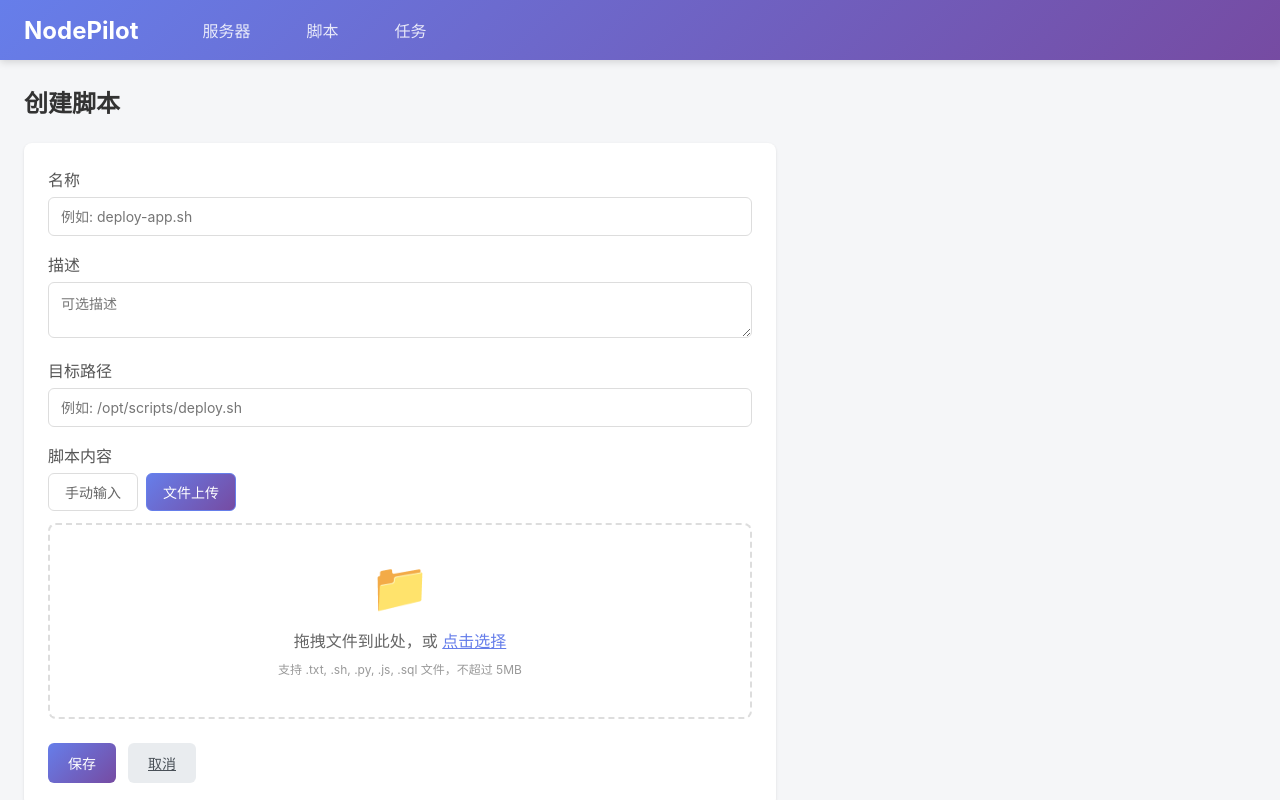
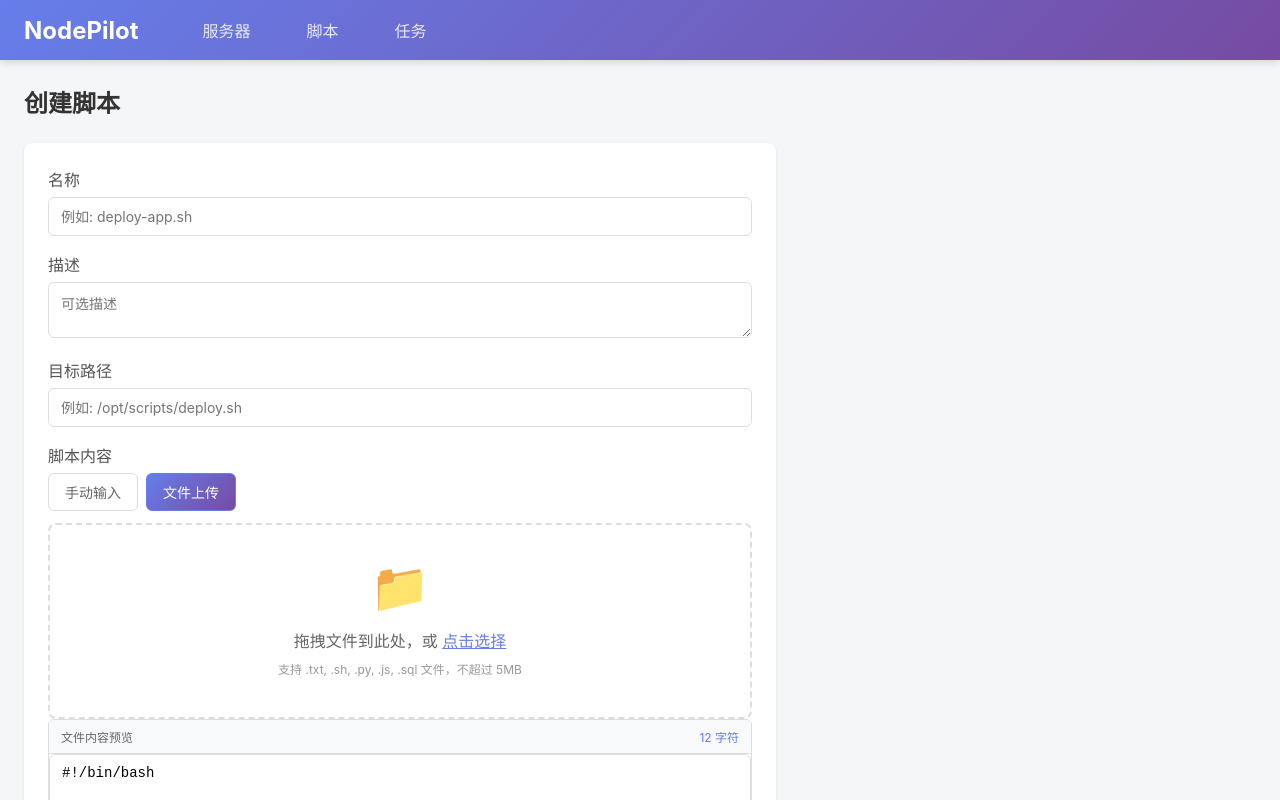
Before and after one commit to gcggcg/node-pilot, a Vue app in the folder frontend/: page /scripts/new in a window 1280 px wide. Both pictures are taken after a click on the button "文件上传". Shown: the top 800 px of the page. Built offline with nearby package versions, Linux system fonts and the light colour scheme.

Commit message:
AI自动化开发+03-mode-switching-data-preservation.md

```diff
--- a/frontend/src/views/ScriptForm.vue
+++ b/frontend/src/views/ScriptForm.vue
@@ -59,7 +59,16 @@
                     </div>
                 </div>
 
-                <textarea v-else v-model="form.content" rows="12" required placeholder="#!/bin/bash&#10;echo 'Hello World'" class="code"></textarea>
+                <div v-if="inputMode === 'manual'" class="input-area">
+                    <textarea v-model="form.content" rows="12" required placeholder="#!/bin/bash&#10;echo 'Hello World'" class="code"></textarea>
+                </div>
+                <div v-else class="upload-preview">
+                    <div class="preview-header">
+                        <span>文件内容预览</span>
+                        <span class="file-info">{{ uploadedContent.length }} 字符</span>
+                    </div>
+                    <textarea v-model="form.content" rows="12" class="code" readonly></textarea>
+                </div>
             </div>
 
             <div class="actions">
@@ -73,7 +82,7 @@
 </template>
 
 <script setup lang="ts">
-import { ref, computed, onMounted } from 'vue';
+import { ref, computed, onMounted, watch } from 'vue';
 import { useRouter, useRoute } from 'vue-router';
 import { useScriptStore } from '@/stores/script';
 import { scriptApi } from '@/api';
@@ -98,6 +107,17 @@ const isUploading = ref(false);
 const uploadError = ref<string | null>(null);
 const manualContent = ref(form.value.content);
 const uploadedContent = ref('');
+
+// 切换模式时同步内容
+watch(inputMode, (newMode, oldMode) => {
+    if (newMode === 'manual' && uploadedContent.value) {
+        // 切换到手动模式，保存上传内容用于恢复
+        manualContent.value = form.value.content;
+    } else if (newMode === 'upload' && manualContent.value) {
+        // 切换到上传模式，保存手动输入内容用于恢复
+        uploadedContent.value = form.value.content;
+    }
+});
 
 onMounted(async () => {
     if (isEdit.value) {
@@ -189,6 +209,14 @@ function handleFile(file: File) {
 }
 
 async function handleSubmit() {
+    // 切换到手动模式以确保内容同步
+    if (inputMode.value === 'manual') {
+        manualContent.value = form.value.content;
+    }
+    form.value.content = inputMode.value === 'manual'
+        ? manualContent.value
+        : uploadedContent.value;
+
     loading.value = true;
     try {
         if (isEdit.value) {
@@ -347,4 +375,29 @@ h1 {
     border-color: #667eea !important;
     background: #f8f7ff;
 }
+
+.upload-preview {
+    border: 1px solid #ddd;
+    border-radius: 6px;
+    overflow: hidden;
+}
+
+.preview-header {
+    display: flex;
+    justify-content: space-between;
+    padding: 8px 12px;
+    background: #f8f9fa;
+    border-bottom: 1px solid #ddd;
+    font-size: 12px;
+    color: #666;
+}
+
+.file-info {
+    color: #667eea;
+}
+
+.input-area textarea {
+    display: block;
+    width: 100%;
+}
 </style>
```
Also changed, not shown: 1 other file (tests, documents, lock files or other folders).
